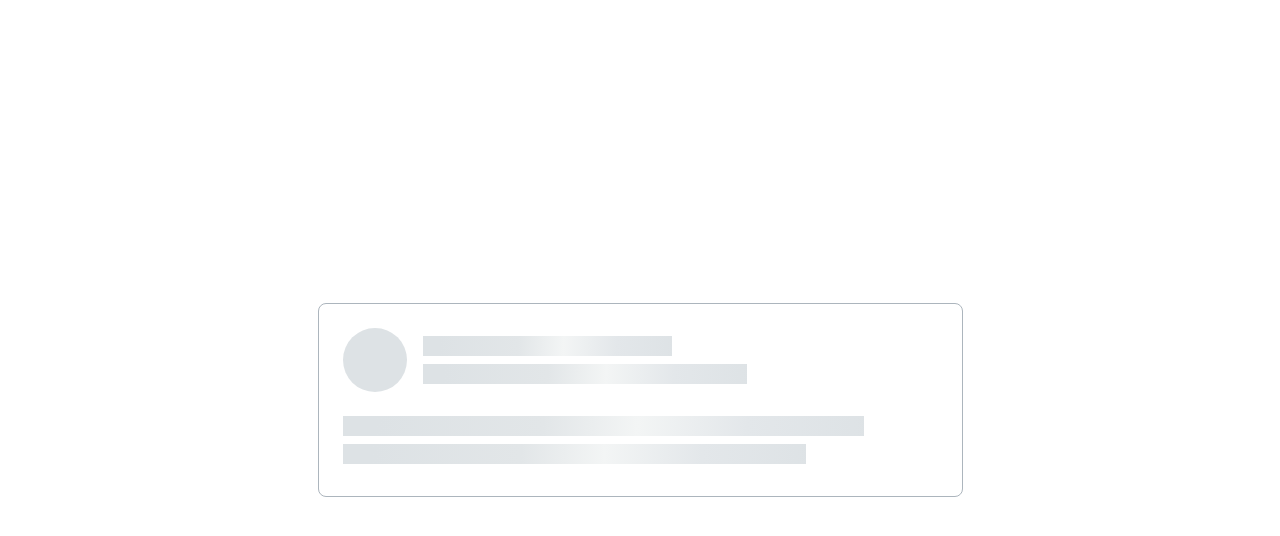
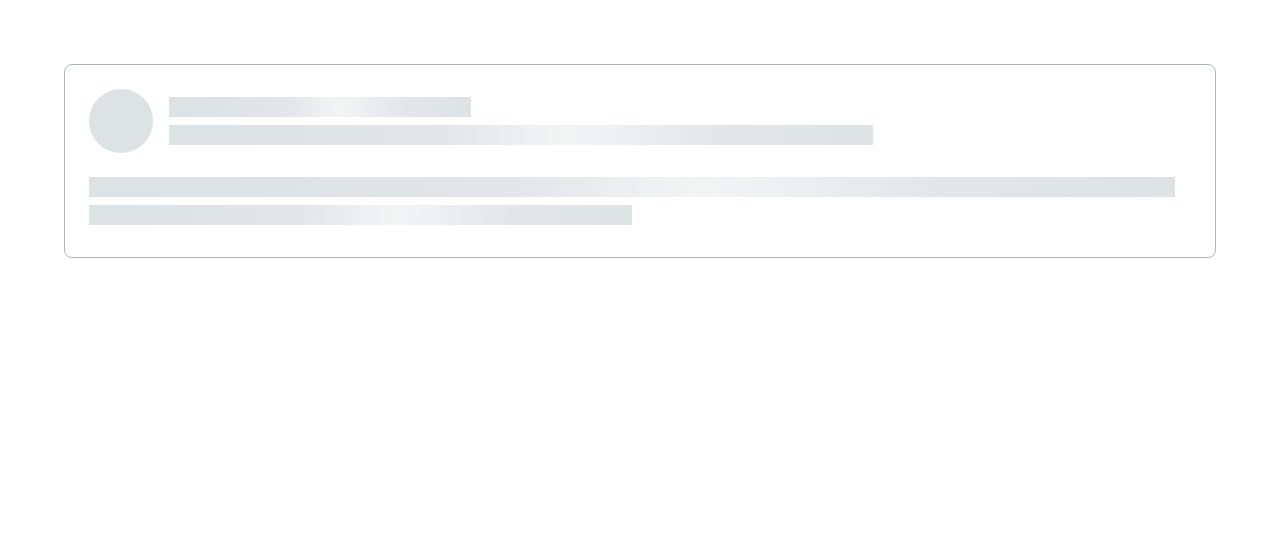
Before and after one commit to js-tasks-ru/htmlcss-20230411_sum2108, a website: page 04-lection2/02-skeleton/index.html in a window 1280 px wide. Drawn offline with Linux system fonts and the light colour scheme.

Commit message:
dz-2/skeleton - компонент скелетон (правки)

```diff
--- a/04-lection2/02-skeleton/index.html
+++ b/04-lection2/02-skeleton/index.html
@@ -12,13 +12,13 @@
                 <div class="skeleton__header">
                     <div class="skeleton__person-img"></div>
                     <div class="skeleton__block">
-                        <div class="skeleton__row" style="width: 50%"></div>
-                        <div class="skeleton__row" style="width: 65%"></div>
+                        <div class="skeleton__row short_row"></div>
+                        <div class="skeleton__row long_row"></div>
                     </div>
                 </div>
                 <div class="skeleton__block">
-                    <div class="skeleton__row" style="width: 90%"></div>
-                    <div class="skeleton__row" style="width: 80%"></div>
+                    <div class="skeleton__row full_row"></div>
+                    <div class="skeleton__row mid_row"></div>
                 </div>
             </div>
         </div>
--- a/04-lection2/02-skeleton/skeleton.css
+++ b/04-lection2/02-skeleton/skeleton.css
@@ -3,8 +3,7 @@
     flex-direction: column;
     gap: 24px;
     padding: 24px 40px 32px 24px;
-    min-width: 579px;
-    background: #FFFFFF;
+    background: var(--white);
     border: 1px solid #ACB5BD;
     border-radius: 8px;
 }
@@ -19,7 +18,7 @@
     display: block;
     min-width: 64px;
     min-height: 64px;
-    background-color: #DDE2E5;
+    background-color: var(--grey-2);
     border-radius: 50%;
 }
 
@@ -35,3 +34,19 @@
     min-height: 20px;
     background: linear-gradient(92.51deg, #DDE2E5 6.44%, #E2E6E8 38.47%, #F3F5F5 56.48%, #E3E7EA 77.5%, #DDE2E5 102.52%);
 }
+
+.short_row {
+    width: 30%;
+}
+
+.mid_row {
+    width: 50%;
+}
+
+.long_row {
+    width: 70%;
+}
+
+.full_row {
+    width: 100%;
+}
--- a/components/skeleton-container/skeleton-container.css
+++ b/components/skeleton-container/skeleton-container.css
@@ -3,8 +3,5 @@ body, html {
 }
 
 .skeleton-container {
-    height: 100%;
-    display: flex;
-    align-items: center;
-    justify-content: center;
+    padding: 64px;
 }
```
